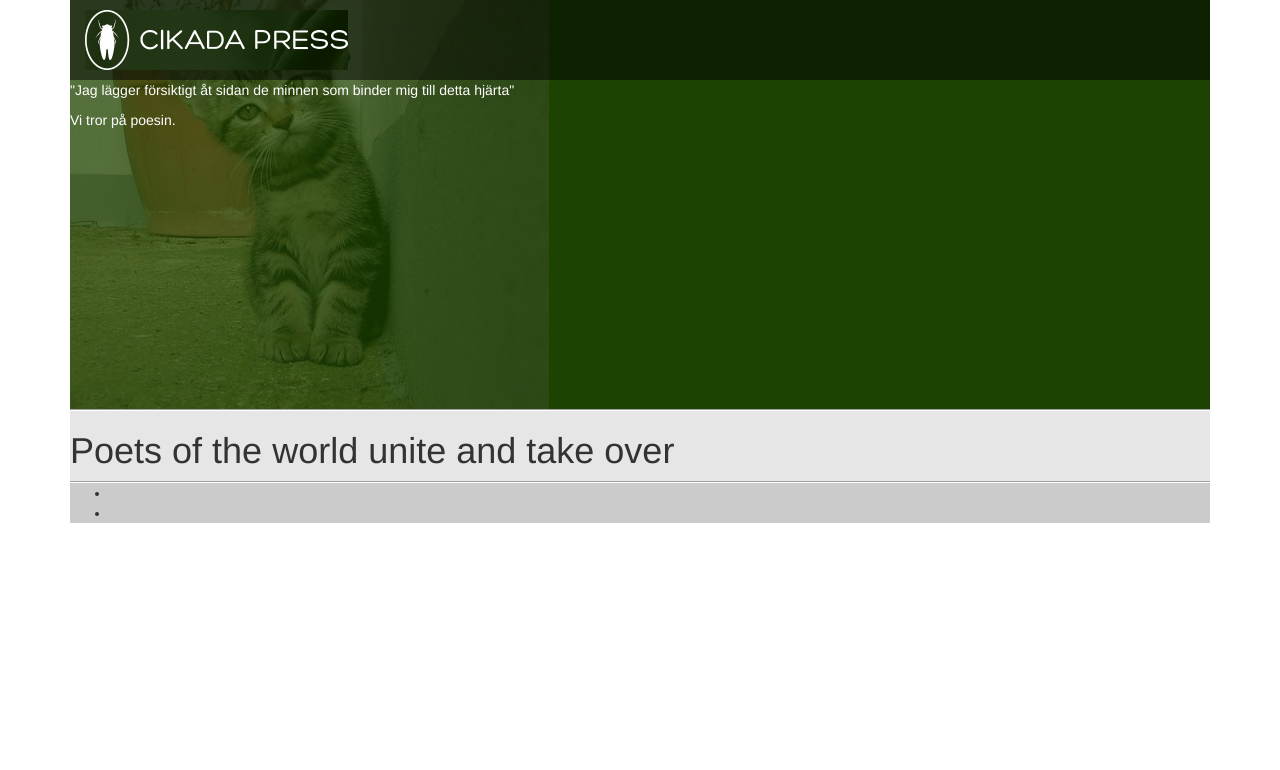
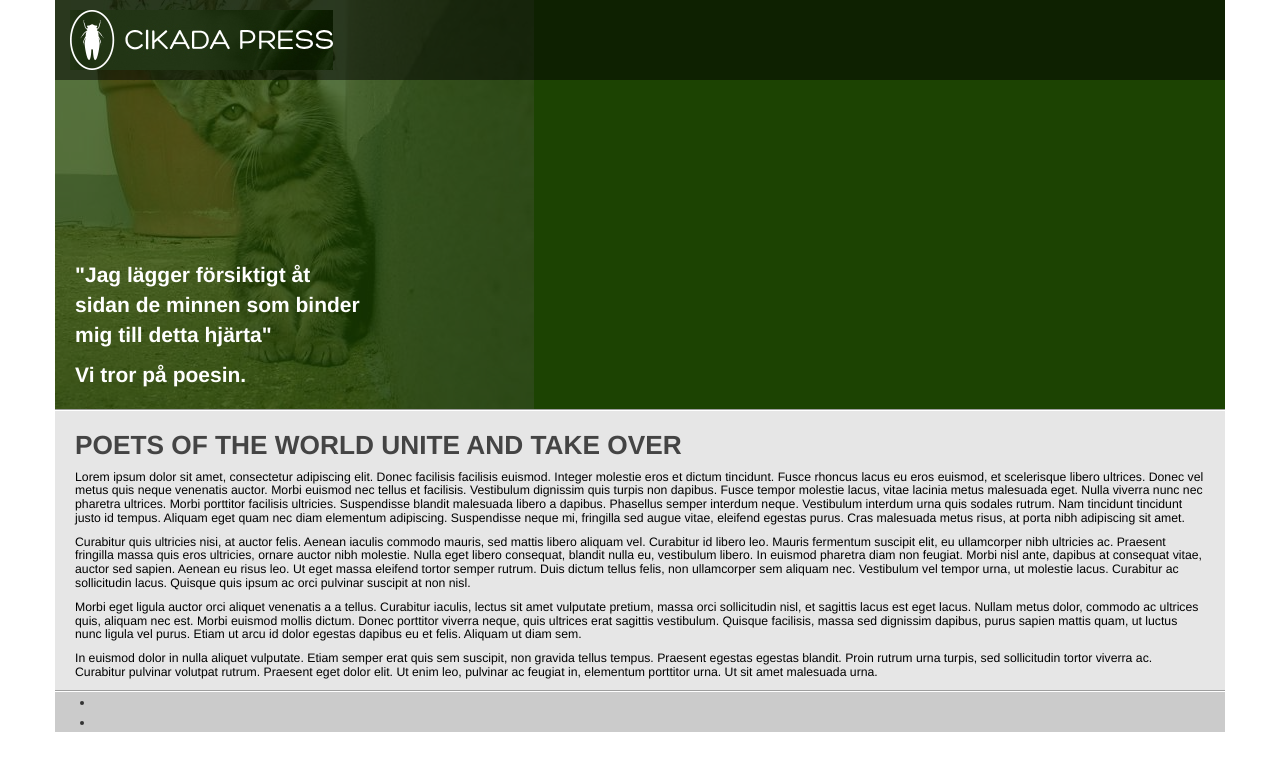
Before and after one commit to mariya/cikada, a plain HTML site: page index.html in a window 1280 px wide. Drawn offline with nearby package versions, Linux system fonts and the light colour scheme.

Commit message:
Add lipsum and style it

```diff
--- a/css/cikada.css
+++ b/css/cikada.css
@@ -25,6 +25,10 @@ Large devices (large desktops, 1200px and up)
   }
 }
 */
+
+.container {
+  padding: 0px;
+}
 
 .container .banner-container {
   background-color: #1c4302;
@@ -55,7 +59,7 @@ Large devices (large desktops, 1200px and up)
 }
 
 .container .banner-container .banner-overlay {
-  height: 410px;
+  height: 430px;
   z-index: 4;
   position: relative;
   top: -490px;
@@ -69,14 +73,36 @@ Large devices (large desktops, 1200px and up)
   width: 263px;
 }
 
-.container .banner-container .banner-overlay p {
+.container .banner-container .banner-overlay .quote {
+  bottom: 0px;
   color: #fff;
+  font-size: 1.5em;
+  font-weight: bold;
+  height: 180px;
+  margin-left: 20px;
+  position: absolute;
+  width: 290px;
 }
 
 .container .content {
   background-color: #e6e6e6;
   border-bottom: 1px solid #9f9f9f;
   border-top: 1px solid #fff;
+  padding: 0 20px;
+}
+
+.container .content h1 {
+  color: #444;
+  font-size: 1.875em;
+  line-height: 1.125em;
+  font-weight: bold;
+  text-transform: uppercase;
+}
+
+.container .content p {
+  color: #000;
+  font-size: 0.875em;
+  line-height: 1.125em;
 }
 
 .container .footer {
--- a/index.html
+++ b/index.html
@@ -21,12 +21,18 @@
         <div class="logo-background"></div>
         <div class="banner-overlay">
           <a href="#" class="logo"></a>
-          <p>"Jag lägger försiktigt åt sidan de minnen som binder mig till detta hjärta"</p>
-          <p>Vi tror på poesin.</p>
+          <div clasS="quote">
+            <p>"Jag lägger försiktigt åt sidan de minnen som binder mig till detta hjärta"</p>
+            <p>Vi tror på poesin.</p>
+          </div>
         </div>
       </div>
       <div class="content">
         <h1>Poets of the world unite and take over</h1>
+        <p>Lorem ipsum dolor sit amet, consectetur adipiscing elit. Donec facilisis facilisis euismod. Integer molestie eros et dictum tincidunt. Fusce rhoncus lacus eu eros euismod, et scelerisque libero ultrices. Donec vel metus quis neque venenatis auctor. Morbi euismod nec tellus et facilisis. Vestibulum dignissim quis turpis non dapibus. Fusce tempor molestie lacus, vitae lacinia metus malesuada eget. Nulla viverra nunc nec pharetra ultrices. Morbi porttitor facilisis ultricies. Suspendisse blandit malesuada libero a dapibus. Phasellus semper interdum neque. Vestibulum interdum urna quis sodales rutrum. Nam tincidunt tincidunt justo id tempus. Aliquam eget quam nec diam elementum adipiscing. Suspendisse neque mi, fringilla sed augue vitae, eleifend egestas purus. Cras malesuada metus risus, at porta nibh adipiscing sit amet.</p>
+        <p>Curabitur quis ultricies nisi, at auctor felis. Aenean iaculis commodo mauris, sed mattis libero aliquam vel. Curabitur id libero leo. Mauris fermentum suscipit elit, eu ullamcorper nibh ultricies ac. Praesent fringilla massa quis eros ultricies, ornare auctor nibh molestie. Nulla eget libero consequat, blandit nulla eu, vestibulum libero. In euismod pharetra diam non feugiat. Morbi nisl ante, dapibus at consequat vitae, auctor sed sapien. Aenean eu risus leo. Ut eget massa eleifend tortor semper rutrum. Duis dictum tellus felis, non ullamcorper sem aliquam nec. Vestibulum vel tempor urna, ut molestie lacus. Curabitur ac sollicitudin lacus. Quisque quis ipsum ac orci pulvinar suscipit at non nisl.</p>
+        <p>Morbi eget ligula auctor orci aliquet venenatis a a tellus. Curabitur iaculis, lectus sit amet vulputate pretium, massa orci sollicitudin nisl, et sagittis lacus est eget lacus. Nullam metus dolor, commodo ac ultrices quis, aliquam nec est. Morbi euismod mollis dictum. Donec porttitor viverra neque, quis ultrices erat sagittis vestibulum. Quisque facilisis, massa sed dignissim dapibus, purus sapien mattis quam, ut luctus nunc ligula vel purus. Etiam ut arcu id dolor egestas dapibus eu et felis. Aliquam ut diam sem.</p>
+        <p>In euismod dolor in nulla aliquet vulputate. Etiam semper erat quis sem suscipit, non gravida tellus tempus. Praesent egestas egestas blandit. Proin rutrum urna turpis, sed sollicitudin tortor viverra ac. Curabitur pulvinar volutpat rutrum. Praesent eget dolor elit. Ut enim leo, pulvinar ac feugiat in, elementum porttitor urna. Ut sit amet malesuada urna.</p>
       </div>
       <div class="footer">
         <ul class="social">
```
